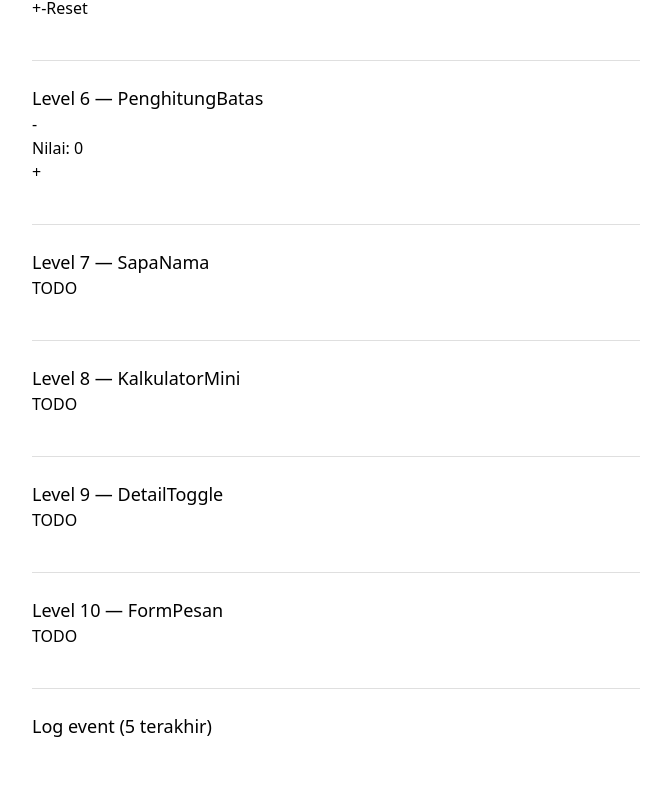
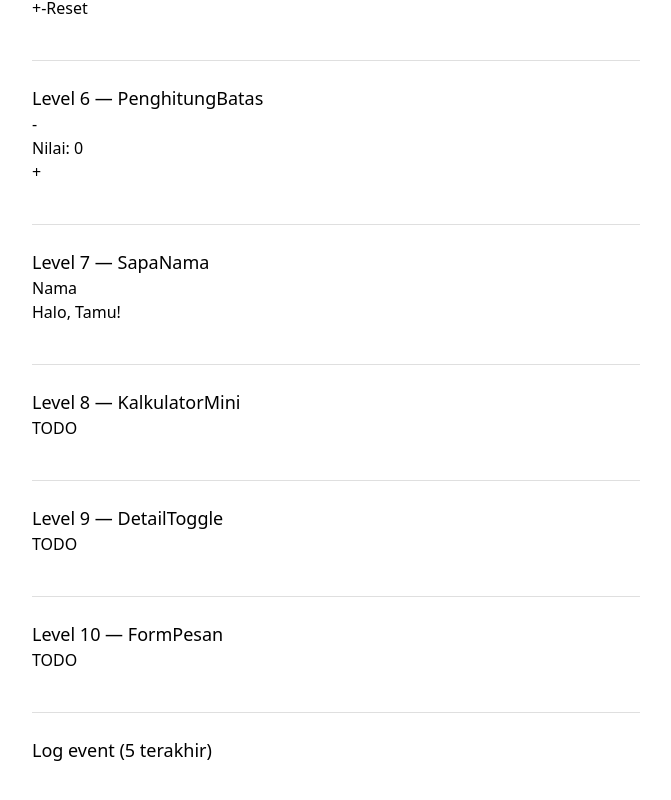
Before and after one commit to webdev-if-its/frontend-5053241034, a React (Vite) app in the folder pertemuan-04/: page / in a window 1280 px wide. Shown: the part 708-1508 px from the top of the page, without its empty margins (304-975 px from the left). Built offline with nearby package versions, Linux system fonts and the light colour scheme.

Commit message:
pertemuan-04: level 7 selesai

```diff
--- a/pertemuan-04/src/components/SapaNama.tsx
+++ b/pertemuan-04/src/components/SapaNama.tsx
@@ -3,6 +3,22 @@
 // useState<string>, dan tampilkan teks "Halo, {nama}!" — kalau nama masih
 // kosong, tampilkan "Halo, Tamu!".
 // Lihat SOAL.md untuk kontrak lengkap.
-export function SapaNama(props: any) {
-  return <p>TODO</p>
+
+import React, { useState } from "react"
+
+export function SapaNama() {
+  const [nama, setNama] = useState<string>('')
+
+  function handleChange (e: React.ChangeEvent<HTMLInputElement>) {
+    setNama(e.target.value)
+  }
+
+  return (
+    <>
+      <label>Nama
+        <input value={nama} onChange={handleChange} />
+      </label>
+      <p>Halo, {nama ? nama : "Tamu"}!</p>
+    </>
+  )
 }
```
